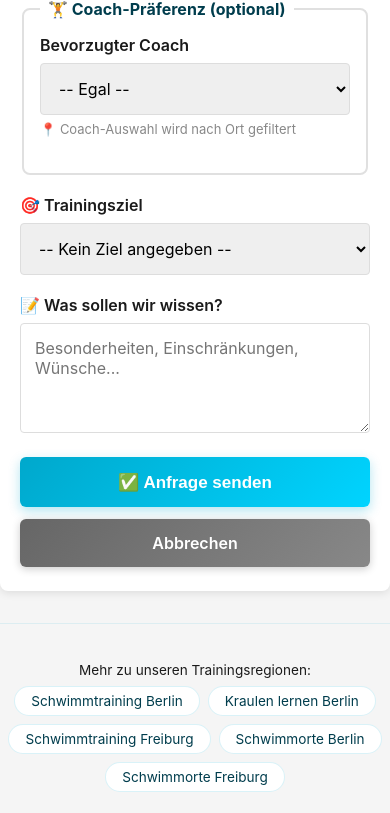
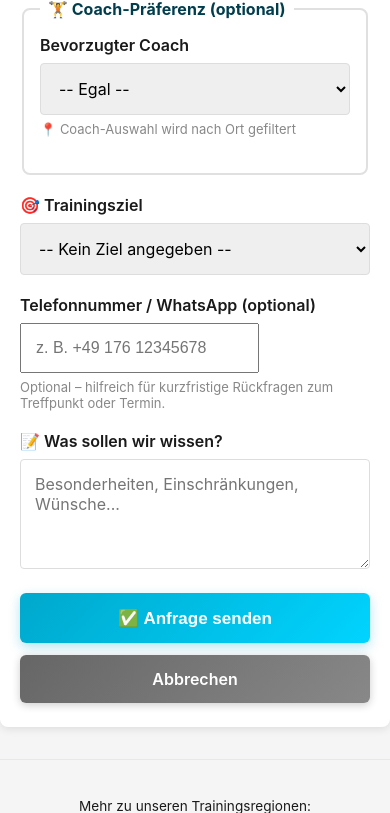
Before and after one commit to Zentnemo/Squalo, a Flask app: page /booking in a window 390 px wide. Shown: the part 2117-2930 px from the top of the page. Run offline with Flask 3, Linux system fonts and the light colour scheme; a user stored in the database is signed in; data comes from the database, SQL or seed files in the repository.

Commit message:
Add optional phone number to booking flow

```diff
--- a/app.py
+++ b/app.py
@@ -24,6 +24,10 @@ from models import db, User, Location, Booking, FeedPost, TrainingNote, AppSetti
 from location_status import compute_location_status
 
 ALLOWED_EXTENSIONS = {"png", "jpg", "jpeg", "gif", "webp"}
+
+
+def normalize_optional_phone(value):
+    return (value or '').strip()[:40] or None
 
 
 def calculate_booking_price(duration_minutes):
@@ -693,8 +697,7 @@ def send_booking_notification(booking):
     else:
         subject = f"Neue Buchungsanfrage: {user_name} – Termin offen"
 
-    # ── Phone (User model has no phone field, always 'Keine Angabe') ──
-    telefon_str = 'Keine Angabe'
+    telefon_str = booking.phone or (user.phone if user else None) or 'nicht angegeben'
 
     # ── Admin URL ──
     base_url = get_public_base_url()
@@ -1068,7 +1071,7 @@ eine neue Buchungsanfrage ist eingegangen.
 ─── KUNDENDATEN ───
 Name:       {{name}}
 E-Mail:     {{email}}
-Telefon:    {{telefon}}
+Telefon / WhatsApp: {{telefon}}
 
 ─── TRAINING ───
 Region:         {{stadt_region}}
@@ -1450,6 +1453,26 @@ def create_app() -> Flask:
                     print("[MIGRATION] Spalte confirmation_email_sent_at hinzugefuegt")
         except Exception as e:
             print(f"[MIGRATION] confirmation_email_sent_at (ignoriert): {e}")
+
+        # ── Migration: Telefonnummern für Kunden und Buchungen ────
+        try:
+            import sqlalchemy as sa
+            with db.engine.connect() as conn:
+                inspector = sa.inspect(db.engine)
+                user_columns = [c['name'] for c in inspector.get_columns('user')]
+                booking_columns = [c['name'] for c in inspector.get_columns('booking')]
+                added = 0
+                if 'phone' not in user_columns:
+                    conn.execute(sa.text('ALTER TABLE "user" ADD COLUMN phone VARCHAR(40)'))
+                    added += 1
+                if 'phone' not in booking_columns:
+                    conn.execute(sa.text('ALTER TABLE booking ADD COLUMN phone VARCHAR(40)'))
+                    added += 1
+                if added:
+                    conn.commit()
+                    print(f"[MIGRATION] Telefonnummer-Spalten hinzugefuegt: {added}")
+        except Exception as e:
+            print(f"[MIGRATION] Telefonnummer-Spalten (ignoriert): {e}")
 
         # ── Migration: Location city column ─────────────────────────
         try:
@@ -2225,13 +2248,14 @@ Motivation:
             name = request.form.get("name")
             email = request.form.get("email")
             password = request.form.get("password")
+            phone = normalize_optional_phone(request.form.get("phone"))
             if not name or not email or not password:
                 flash("Please fill all fields", "danger")
                 return redirect(url_for("register"))
             if User.query.filter_by(email=email).first():
                 flash("Email already registered", "danger")
                 return redirect(url_for("register"))
-            u = User(name=name, email=email, password_hash=generate_password_hash(password))
+            u = User(name=name, email=email, password_hash=generate_password_hash(password), phone=phone)
             db.session.add(u)
             db.session.commit()
             flash("Account created. Please log in.", "success")
@@ -2447,6 +2471,10 @@ Motivation:
             preferred_coach_id = int(preferred_coach_raw) if preferred_coach_raw else None
             training_goal = request.form.get("training_goal")
             user_note = request.form.get("user_note")
+            submitted_phone = normalize_optional_phone(request.form.get("phone"))
+            if submitted_phone:
+                current_user.phone = submitted_phone
+            booking_phone = submitted_phone or current_user.phone
 
             # Validate
             if not d1 or not t1:
@@ -2476,6 +2504,7 @@ Motivation:
                 preferred_coach_id=preferred_coach_id,
                 training_goal=training_goal,
                 user_note=user_note,
+                phone=booking_phone,
                 status="angefragt",
             )
             db.session.add(b)
--- a/models.py
+++ b/models.py
@@ -10,6 +10,7 @@ class User(db.Model, UserMixin):
     name = db.Column(db.String(128), nullable=False)
     email = db.Column(db.String(128), unique=True, nullable=False)
     password_hash = db.Column(db.String(256), nullable=False)
+    phone = db.Column(db.String(40))
     role = db.Column(db.String(32), default='user')
     created_at = db.Column(db.DateTime, default=datetime.utcnow)
     bookings = db.relationship('Booking', backref='user', lazy=True)
@@ -74,6 +75,7 @@ class Booking(db.Model):
     training_goal = db.Column(db.String(128))
     user_note = db.Column(db.Text)
     admin_note = db.Column(db.Text)
+    phone = db.Column(db.String(40))
     # Duration & pricing
     duration_minutes = db.Column(db.Integer, default=60)
     duration_slots = db.Column(db.Integer, default=2)
--- a/templates/admin.html
+++ b/templates/admin.html
@@ -177,7 +177,10 @@
             <tbody>
               {% for b in bookings_pending %}
                 <tr>
-                  <td><strong>{{ b.user.name }}</strong></td>
+                  <td>
+                    <strong>{{ b.user.name }}</strong>
+                    <br><span style="font-size:12px;color:#666;">Telefon / WhatsApp: {{ b.phone or b.user.phone or '—' }}</span>
+                  </td>
                   <td>{{ b.duration_minutes }} Min</td>
                   <td><strong>{{ b.estimated_price|int }} €</strong></td>
                   <td>{{ b.preferred_coach.name if b.preferred_coach else '–' }}</td>
--- a/templates/admin_booking_history.html
+++ b/templates/admin_booking_history.html
@@ -112,8 +112,7 @@
               {# E-Mail #}
               <td style="font-size:12px;">{{ b.user.email if b.user else '–' }}</td>
 
-              {# Telefon (not in model, show dash) #}
-              <td style="font-size:12px;">–</td>
+              <td style="font-size:12px;">{{ b.phone or (b.user.phone if b.user else none) or '—' }}</td>
 
               {# Gewünschtes Datum/Uhrzeit #}
               <td style="white-space:nowrap;font-size:13px;">
--- a/templates/booking.html
+++ b/templates/booking.html
@@ -166,6 +166,12 @@
       </div>
 
       <div class="form-group">
+        <label for="phone">Telefonnummer / WhatsApp (optional)</label>
+        <input type="tel" id="phone" name="phone" maxlength="40" placeholder="z. B. +49 176 12345678">
+        <p style="font-size:13px;color:#888;margin-top:6px;">Optional – hilfreich für kurzfristige Rückfragen zum Treffpunkt oder Termin.</p>
+      </div>
+
+      <div class="form-group">
         <label for="user_note">📝 Was sollen wir wissen?</label>
         <textarea id="user_note" name="user_note" rows="4" placeholder="Besonderheiten, Einschränkungen, Wünsche..."></textarea>
       </div>
--- a/templates/register.html
+++ b/templates/register.html
@@ -13,6 +13,10 @@
         <input type="email" id="email" name="email" required>
       </div>
       <div class="form-group">
+        <label for="phone">Telefonnummer / WhatsApp (optional)</label>
+        <input type="tel" id="phone" name="phone" maxlength="40" placeholder="z. B. +49 176 12345678">
+      </div>
+      <div class="form-group">
         <label for="password">Passwort</label>
         <input type="password" id="password" name="password" required>
       </div>
--- a/templates/student_profile.html
+++ b/templates/student_profile.html
@@ -21,6 +21,10 @@
           <tr>
             <td><strong>E-Mail</strong></td>
             <td>{{ student.email }}</td>
+          </tr>
+          <tr>
+            <td><strong>Telefon / WhatsApp</strong></td>
+            <td>{{ student.phone or 'Nicht hinterlegt' }}</td>
           </tr>
           <tr>
             <td><strong>Rolle</strong></td>
```
